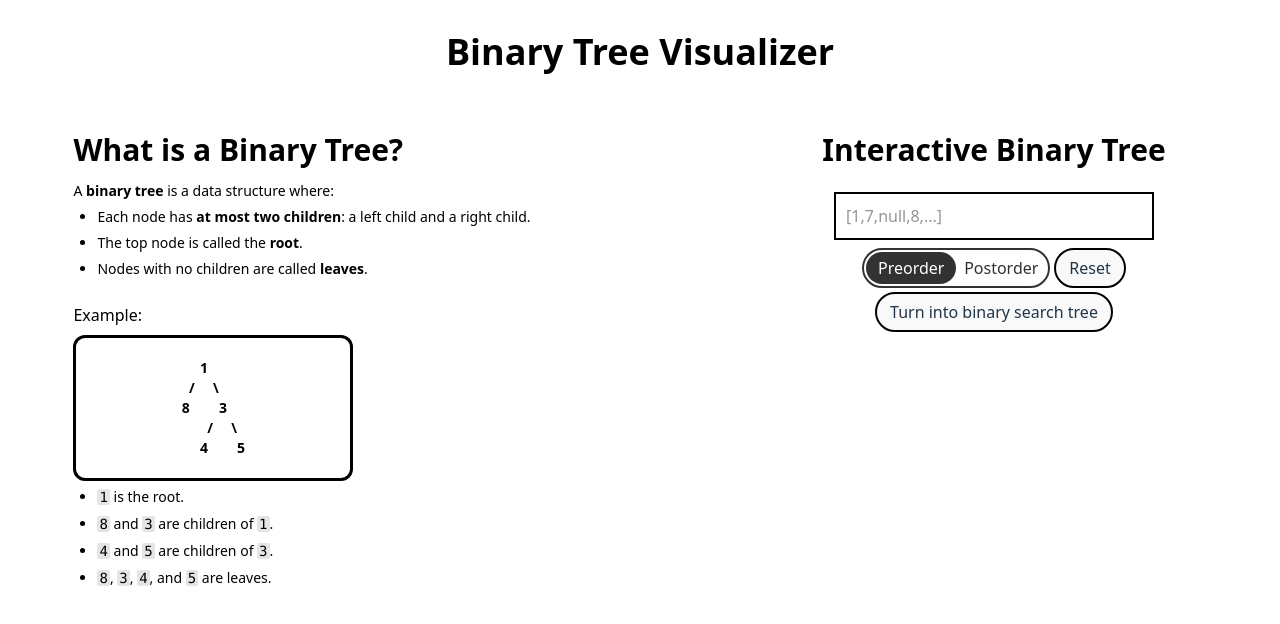
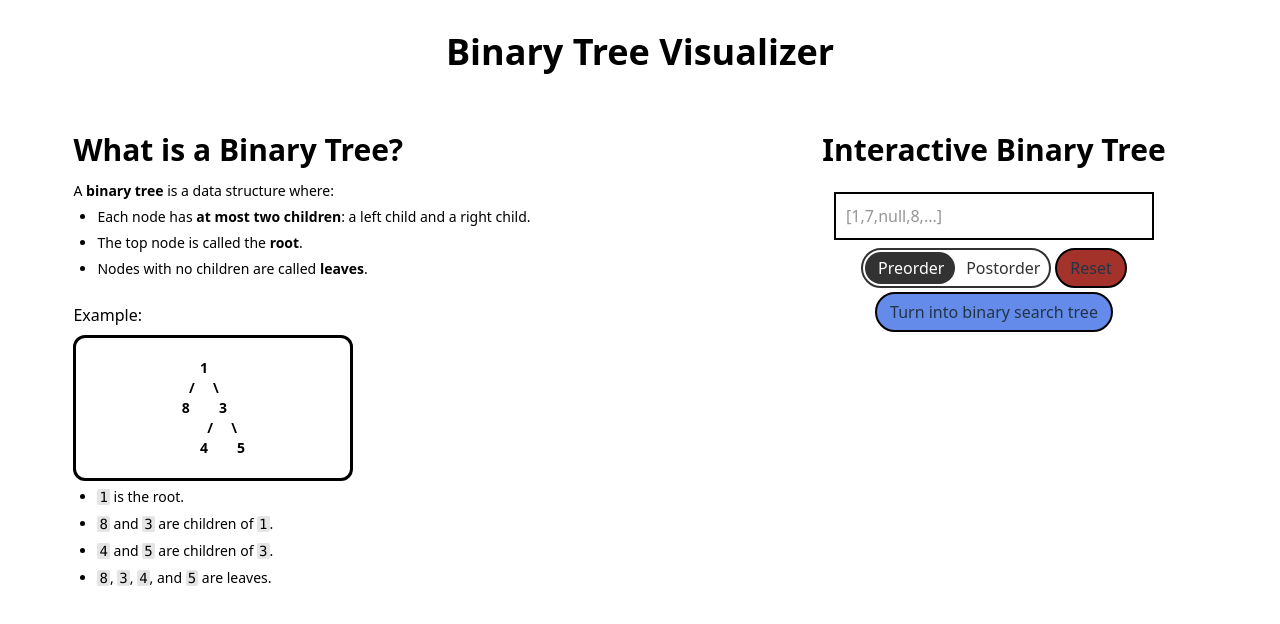
Before and after one commit to noanjrd/binarytree_playground, a React (Vite) app in the folder src/: page / in a window 1280 px wide. Shown: the top 624 px of the page. Built offline with nearby package versions, Linux system fonts and the light colour scheme.

Commit message:
buttons color changed

```diff
--- a/src/src/App.tsx
+++ b/src/src/App.tsx
@@ -89,11 +89,11 @@ function App() {
               <div className='flex gap-1 flex-row justify-center items-center mt-1'>
                 <RadioGroup options={orderOptions} value={OrderType} onChange={setOrderType} name="ordertypechange" />
                 <button
-                  className='button-home   bg-[#A3332A]  hover:bg-[#a42017]'
+                  className='button-home button-red'
                   onClick={() => { setInputtext(""), setRoot(null) }}>Reset</button>
               </div>
               <button
-                className='button-home   bg-[#648be9] hover:bg-[#4f7ce6]   '
+                className='button-home   button-blue   '
                 onClick={() => { setSearchTree(!SearchTree) }}>{!SearchTree ? "Turn into binary search tree" : "Turn into simple binary tree"}</button>
             </div>
             <div className='binarytree relative overflow-y-auto overflow-x-auto py-8
--- a/src/src/style/App.css
+++ b/src/src/style/App.css
@@ -17,7 +17,22 @@
   border-radius: 500px;
   cursor: pointer;
   font-weight: 500;
+}
 
+.button-red {
+  background-color: #A3332A;
+}
+
+.button-red:hover {
+  background-color: #a42017;
+}
+
+.button-blue {
+  background-color: #648be9;
+}
+
+.button-blue:hover {
+  background-color: #4f7ce6;
 }
 
 .explain {
--- a/src/src/style/radio.css
+++ b/src/src/style/radio.css
@@ -4,7 +4,7 @@
   --bg-color: #fff;
   --main-color: #323232;
   position: relative;
-  width: 188px;
+  width: 190px;
   height: 40px;
   background-color: var(--bg-color);
   border: 2px solid var(--main-color);
@@ -33,7 +33,7 @@
 }
 
 .option {
-  width: 90px;
+  width: 92px;
   height: 32px;
   position: relative;
   top: 2px;
```
